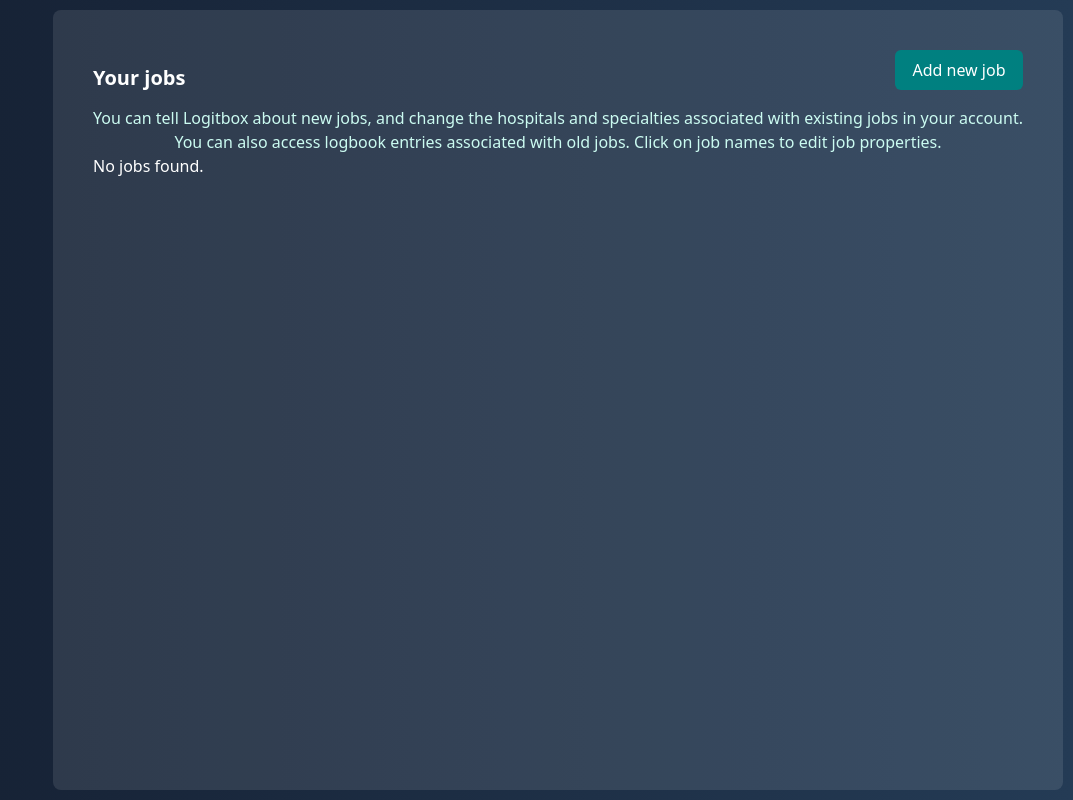
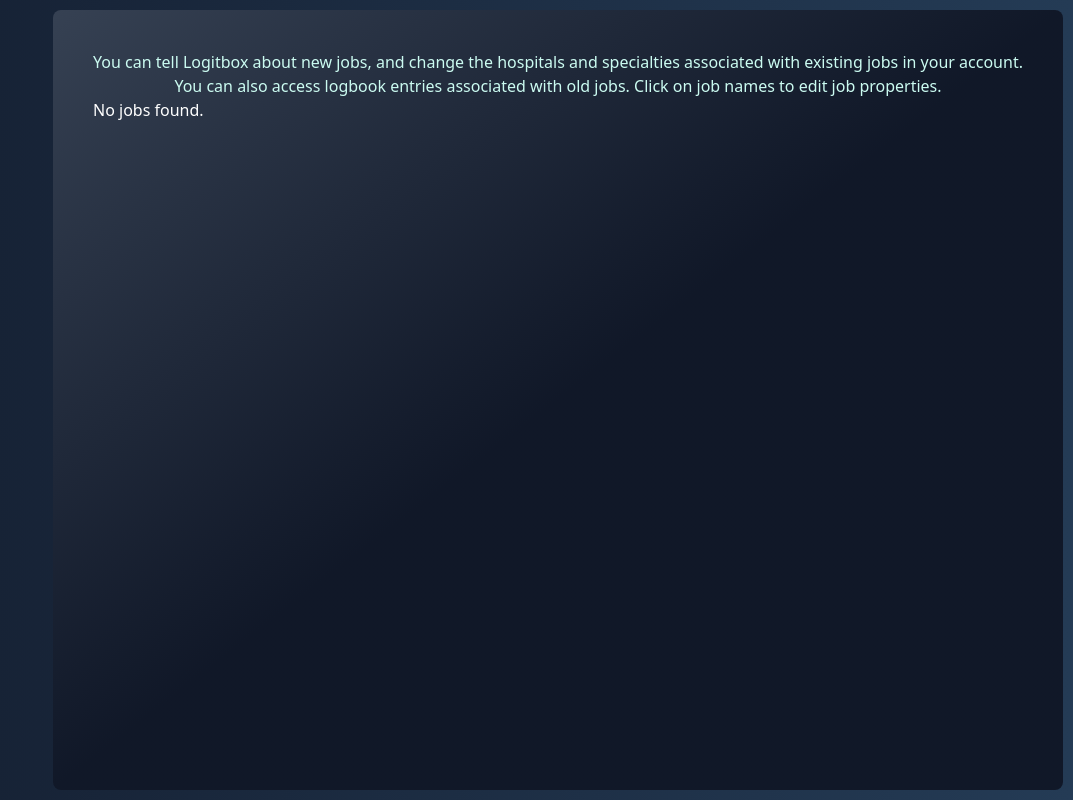
Before and after one commit to MallikarjunMiragi/medlog, a React (Vite) app in the folder medlog-frontend/: page /jobs in a window 1280 px wide. Shown: the whole page, without its empty margins (207-1280 px from the left). Built offline with nearby package versions, Linux system fonts and the light colour scheme.

Commit message:
Changed the bg color

```diff
--- a/medlog-frontend/src/App.jsx
+++ b/medlog-frontend/src/App.jsx
@@ -64,7 +64,7 @@
   </div>
 )}
 
-        <div className="flex-1 p-5 overflow-y-auto bg-white/10 rounded-lg m-2.5"    style={{scrollbarWidth:"thin"}}>
+        <div className="flex-1 p-5 overflow-y-auto bg-gradient-to-br from-gray-700 via-gray-900 to-gray-900 rounded-lg m-2.5"    style={{scrollbarWidth:"thin"}}>
           <Routes>
             <Route path="/" element={<LoginPage />} />
             <Route path="/register" element={<RegistrationPage />} />
--- a/medlog-frontend/src/pages/AddCategory.jsx
+++ b/medlog-frontend/src/pages/AddCategory.jsx
@@ -117,7 +117,7 @@
               <select
                 value={field.type}
                 onChange={(e) => updateField(index, "type", e.target.value)}
-                className="p-2 rounded-md bg-white/20 text-gray-300 border border-gray-300"
+                className="p-2 rounded-md bg-gray-800 text-gray-300 border border-gray-300"
               >
                 <option value="text">Text</option>
                 <option value="number">Number</option>
@@ -142,7 +142,7 @@
       <div className="flex justify-between gap-2">
         <button
           onClick={() => navigate(-1)}
-          className="w-1/2 py-3 bg-gray-400 text-white rounded hover:bg-gray-500 transition"
+          className="w-1/2 py-3 bg-gray-600 text-white rounded hover:bg-gray-700 transition"
         >
           Cancel
         </button>
--- a/medlog-frontend/src/pages/DoctorHome.jsx
+++ b/medlog-frontend/src/pages/DoctorHome.jsx
@@ -3,7 +3,7 @@
 const DoctorHome = () => {
   return (
 
-    <div className="min-h-screen flex items-center justify-center bg-[#1f2a38] p-4">
+    <div className="min-h-screen flex items-center justify-center p-4">
       <div className="bg-[#344d66] text-white p-6 rounded-lg shadow-lg max-w-2xl w-full text-center font-sans">
         <h1 className="text-3xl font-bold mb-4 text-[#a9d0cd]">Welcome, Doctor!</h1>
         <p className="mb-4 text-lg">
--- a/medlog-frontend/src/pages/DoctorLogbook.jsx
+++ b/medlog-frontend/src/pages/DoctorLogbook.jsx
@@ -37,7 +37,7 @@
 
   return (
 
-    <div className="flex h-screen bg-gray-900 text-white">
+    <div className="flex h-screen text-white">
       <div className="flex-grow px-6 py-10 max-w-4xl mx-auto">
         <h2 className="text-3xl font-bold mb-6 text-center">
 
--- a/medlog-frontend/src/pages/JobsPage.jsx
+++ b/medlog-frontend/src/pages/JobsPage.jsx
@@ -62,12 +62,6 @@
 
   return (
     <div className="p-5 text-white">
-      <div className="flex justify-between items-center">
-        <h2 className="text-xl font-bold">Your jobs</h2>
-        <button className="bg-[#008080] hover:bg-[#006a4e] px-3 py-2 cursor-pointer rounded-md !w-32 mb-4">
-          Add new job
-        </button>
-      </div>
       <p className="text-center text-teal-100 font-normal">
         You can tell Logitbox about new jobs, and change the hospitals and specialties associated
         with existing jobs in your account. You can also access logbook entries associated with old
--- a/medlog-frontend/src/pages/LogbookPage.jsx
+++ b/medlog-frontend/src/pages/LogbookPage.jsx
@@ -34,7 +34,7 @@
 
   return (
 
-    <div className="h-screen flex flex-col bg-gray-900 text-white p-8">
+    <div className="h-screen flex flex-col text-white p-8">
       {/* Scrollable content */}
       <div className="flex-grow overflow-y-auto max-w-7xl w-full mx-auto">
         <h1 className="text-3xl font-bold mb-4 text-center">
```
